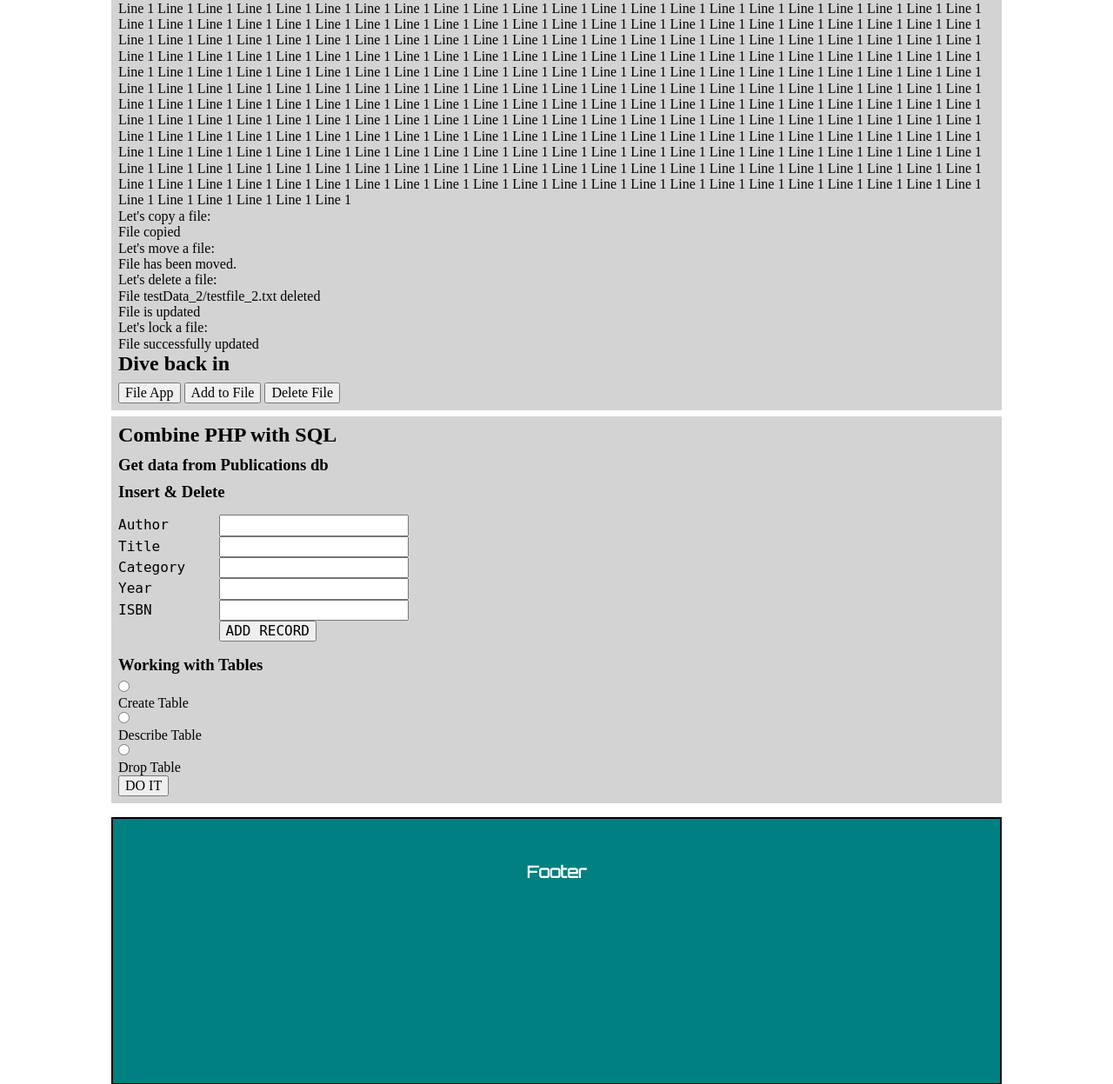
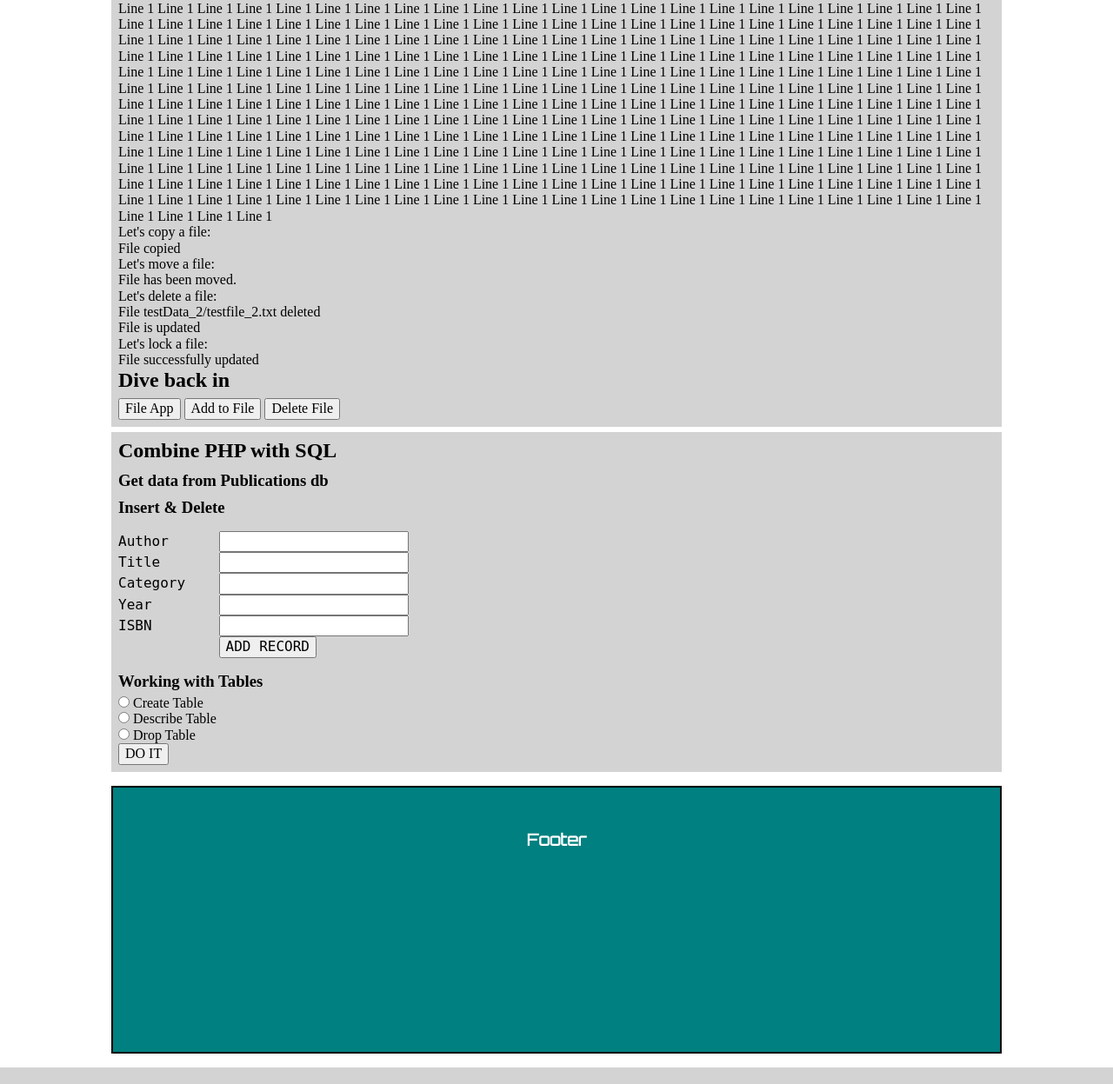
Before and after one commit to BabyLizzy-FunTime-Lab/PHP-MySQL-Start, a PHP site: page / in a window 1280 px wide. Shown: the part 4018-5265 px from the top of the page at 87% size. Run offline with PHP 8.4, Linux system fonts and the light colour scheme; data that the repository does not hold is empty; some libraries are stand-ins or nearby versions; some web fonts are replaced.

Commit message:
creating and deleteing tabels with php

```diff
--- a/index.php
+++ b/index.php
@@ -171,12 +171,18 @@
 		<?php include_once 'PHP/createTable.php';?>
 		<?php include_once 'PHP/describeTable.php';?>
 		<form method='POST' action='<?php echo $_SERVER['PHP_SELF'];?>'>
-            <div><input type='radio' id='createtable' name='table' value='create'>
-			<label for='createtable'>Create Table</label></div>
-            <div><input type='radio' id='describetable' name='table' value='describe'>
-			<label for='describetable'>Describe Table</label></div>
-            <div><input type="radio" id='droptable' name="table" value='drop'>
-			<label for='droptable'>Drop Table</label></div>
+            <div>
+				<input type='radio' id='createtable' name='table' value='create' style="display: inline">
+				<label for='createtable' style="display: inline">Create Table</label>
+			</div>
+            <div>
+				<input type='radio' id='describetable' name='table' value='describe'style="display: inline" >
+				<label for='describetable' style="display: inline">Describe Table</label>
+			</div>
+            <div>
+				<input type="radio" id='droptable' name="table" value='drop'style="display: inline">
+				<label for='droptable'style="display: inline">Drop Table</label>
+			</div>
 			<input type="submit" value="DO IT">
         </form>
 	</article>
--- a/testData/testfile.txt
+++ b/testData/testfile.txt
@@ -531,3 +531,23 @@ Line 1
 Line 1
 Line 1
 Line 1
+Line 1
+Line 1
+Line 1
+Line 1
+Line 1
+Line 1
+Line 1
+Line 1
+Line 1
+Line 1
+Line 1
+Line 1
+Line 1
+Line 1
+Line 1
+Line 1
+Line 1
+Line 1
+Line 1
+Line 1
```
